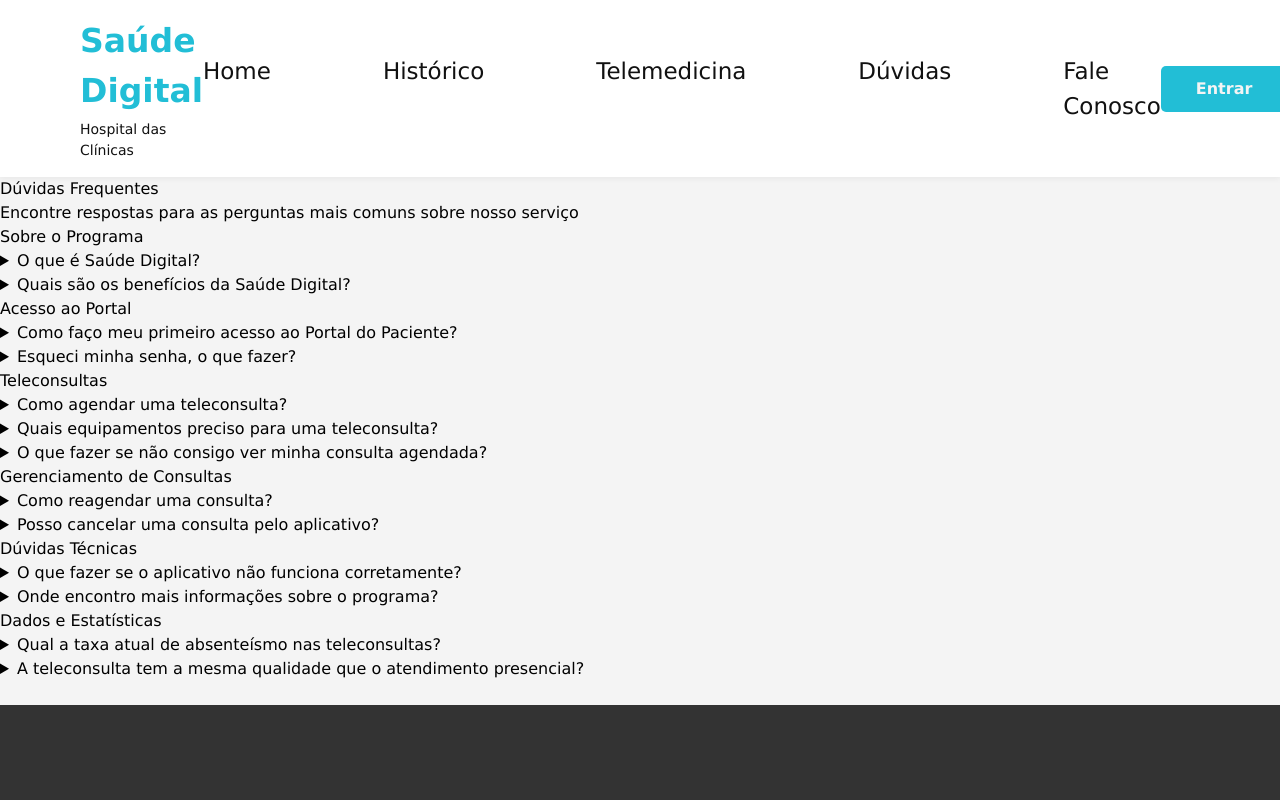
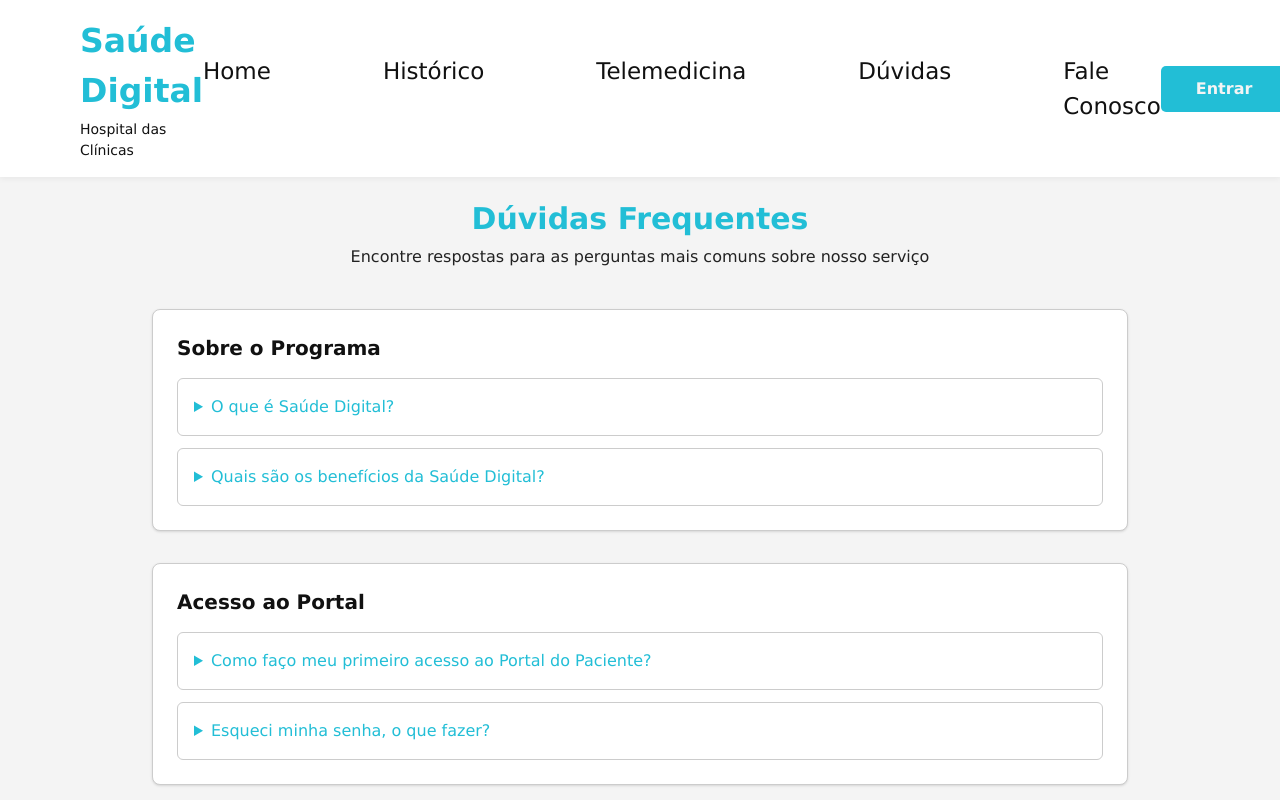
Before and after one commit to Jounaxis/Challenge-Front_end, a React (Vite) app in the folder SaudeDigital_Sprint_3/: page /faq in a window 1280 px wide. Shown: the top 800 px of the page. Built offline with nearby package versions, Linux system fonts and the light colour scheme.

Commit message:
adicionando uma estilizacao a pagina de duvidas com um novo estilo e adicionando classes no parametros

```diff
--- a/SaudeDigital_Sprint_3/src/globals.css
+++ b/SaudeDigital_Sprint_3/src/globals.css
@@ -390,3 +390,42 @@
 .cartao_autenticacao_rodape {
   @apply mt-4 text-center;
 }
+
+/* =========================
+   Página de FAQ
+========================= */
+.pagina-faq {
+  @apply max-w-5xl mx-auto p-6;
+}
+
+.pagina-faq-cabecalho {
+  @apply text-center mb-10;
+}
+
+.pagina-faq-cabecalho h2 {
+  @apply text-3xl font-bold text-[var(--azul-principal)] mb-2;
+}
+
+.pagina-faq-cabecalho p {
+  @apply text-[var(--cinza-texto-secundario)];
+}
+
+.faq-container {
+  @apply space-y-8;
+}
+
+.faq-categoria {
+  @apply bg-[var(--branco)] border border-[var(--cinza-borda)] rounded-lg p-6 shadow-sm;
+}
+
+.faq-categoria-titulo {
+  @apply text-xl font-semibold text-[var(--cinza-texto)] mb-4;
+}
+
+.faq-pergunta {
+  @apply border border-[var(--cinza-borda)] rounded-md p-4;
+}
+
+.faq-pergunta summary {
+  @apply cursor-pointer font-medium text-[var(--azul-principal)];
+}
--- a/SaudeDigital_Sprint_3/src/pages/Faq/index.tsx
+++ b/SaudeDigital_Sprint_3/src/pages/Faq/index.tsx
@@ -115,33 +115,27 @@ export default function Faq() {
   }, []);
 
   return (
-    <main>
+    <main className="pagina-faq">
       {/* Cabeçalho */}
-      <section>
-        <h2>
-          Dúvidas Frequentes
-        </h2>
+      <section className="pagina-faq-cabecalho">
+        <h2>Dúvidas Frequentes</h2>
         <p>
           Encontre respostas para as perguntas mais comuns sobre nosso serviço
         </p>
       </section>
 
       {/* Conteúdo FAQ */}
-      <section>
+      <section className="faq-container">
         {categorias.map((cat, i) => (
-          <div key={i}>
-            <h3>
-              {cat.titulo}
-            </h3>
-            <div>
+          <div key={i} className="faq-categoria">
+            <h3 className="faq-categoria-titulo">{cat.titulo}</h3>
+            <div className="space-y-3">
               {cat.perguntas.map((p, j) => (
-                <details
-                  key={j}
-                >
+                <details key={j} className="faq-pergunta">
                   <summary>
                     {p.pergunta}
                   </summary>
-                  <p>
+                  <p className="mt-2 text-[var(--cinza-texto-secundario)]">
                     {p.resposta}
                   </p>
                 </details>
```
